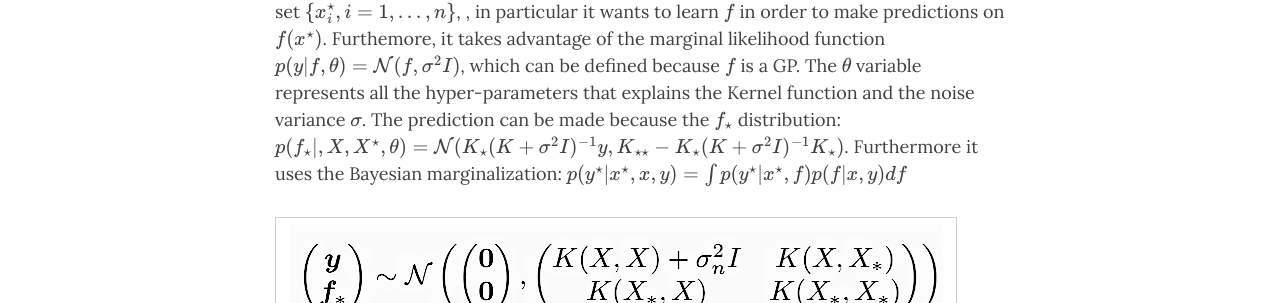
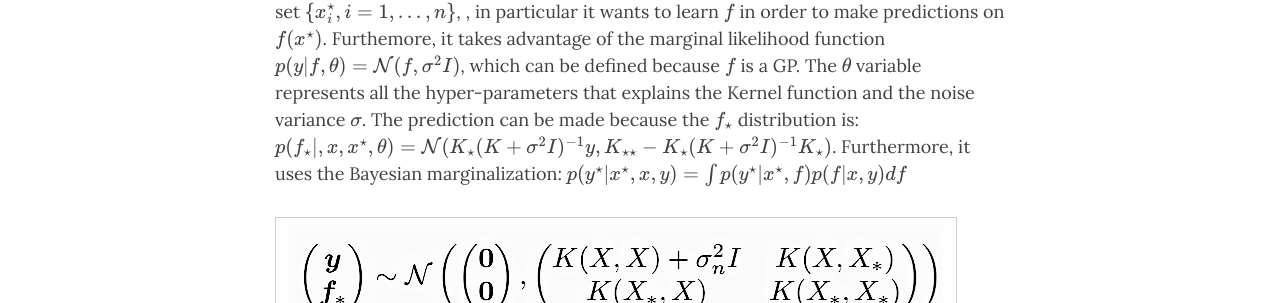
Before and after one commit to lucarossi9/statistical_computation_4, a Jekyll site: the page built from index.md, in a window 1280 px wide and 1400 px high, scrolled down 8757 px. Shown: the part 152-455 px from the top of the window. Built offline with Jekyll 4.4.1, drawn with Linux system fonts in a browser that asks for light colours; nearby versions of some CDN libraries; formulas are drawn with MathJax 3; the list of posts is cut into pages by our own code; some of the changed text lies outside the part shown.

```diff
--- a/index.md
+++ b/index.md
@@ -110,9 +110,9 @@ The __Gaussian process__ attempts to describe a directional dependency between a
 
 A random function $$f:X\to \mathbf{R}$$ is a Gaussian Process with mean $$m(x)$$ and co-variance function $$k(x,x^\star)$$ if $$f_{X}=(f(x_1),...,f(x_n)) \sim \mathcal{N}(\mu_X,K_{XX})$$ (where $$\mu$$ is often considered as zero). This method aims to study $$y=f(x)+\epsilon$$, where $$\epsilon \sim \mathcal{N}(0,\sigma^2)$$. In this case $$y$$ is distributed as $$\mathcal{N}(0,K(x,x)+\sigma^2I)$$, because of the noise factor.
 
-To reach those results, it considers a training set $$\{(x_i,y_i), i=1,...,n\}$$ and a testing set $$\{x_i^\star, i=1,...,n\}$$, , in particular it wants to learn $$f$$ in order to make predictions on $$f(x^\star)$$. Furthemore, it takes advantage of the marginal likelihood function $$p(y\vert f, \theta)=\mathcal{N}(f, \sigma^2I)$$, which can be defined because $$f$$ is a GP. The $$\theta$$ variable represents all the hyper-parameters that explains the Kernel function and the noise variance $$\sigma$$. The prediction can be made because the $$f_{\star}$$ distribution:
-$$p(f_{\star}\vert, X, X^{\star}, \theta) = \mathcal{N}(K_{\star}(K+\sigma^2I)^{-1}y, K_{\star\star}-K_{\star}(K+\sigma^2I)^{-1}K_{\star})$$.
-Furthermore it uses the Bayesian marginalization:
+To reach those results, it considers a training set $$\{(x_i,y_i), i=1,...,n\}$$ and a testing set $$\{x_i^\star, i=1,...,n\}$$, , in particular it wants to learn $$f$$ in order to make predictions on $$f(x^\star)$$. Furthemore, it takes advantage of the marginal likelihood function $$p(y\vert f, \theta)=\mathcal{N}(f, \sigma^2I)$$, which can be defined because $$f$$ is a GP. The $$\theta$$ variable represents all the hyper-parameters that explains the Kernel function and the noise variance $$\sigma$$. The prediction can be made because the $$f_{\star}$$ distribution is:
+$$p(f_{\star}\vert, x, x^{\star}, \theta) = \mathcal{N}(K_{\star}(K+\sigma^2I)^{-1}y, K_{\star\star}-K_{\star}(K+\sigma^2I)^{-1}K_{\star})$$.
+Furthermore, it uses the Bayesian marginalization:
 $$
 p(y^\star \vert x^\star ,x,y)=\int p(y^\star \vert x^\star ,f)p(f\vert x,y)df
 $$
```
Also changed, not shown: other parts of index.md (+1 -1 lines).
